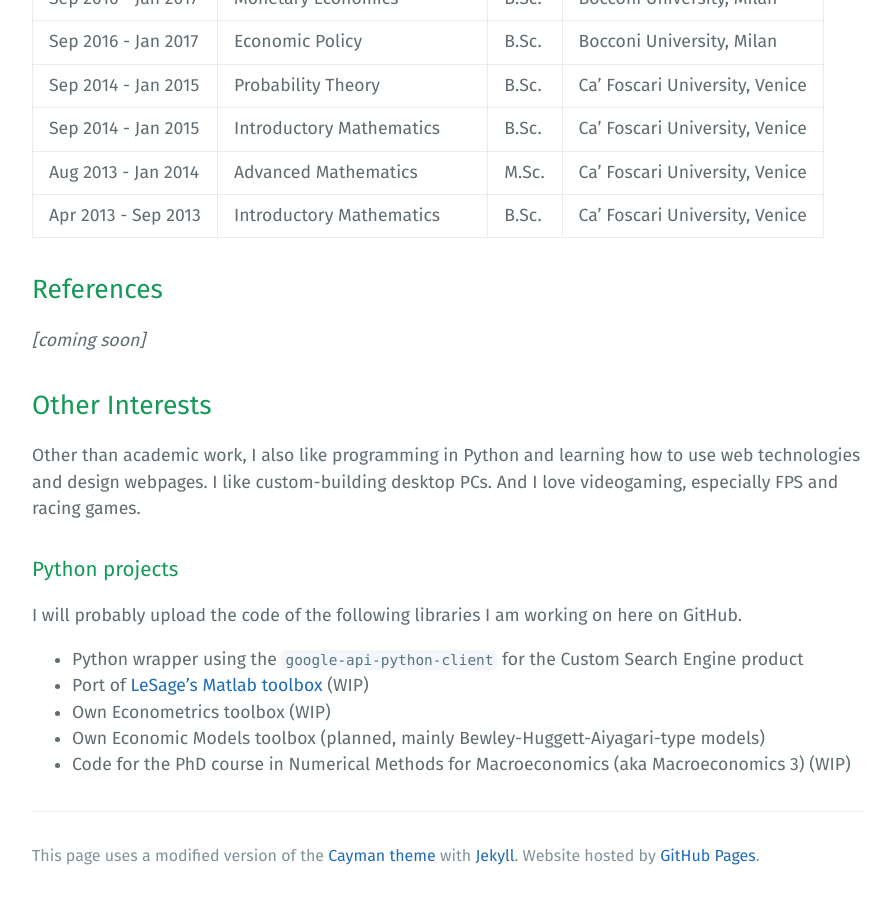
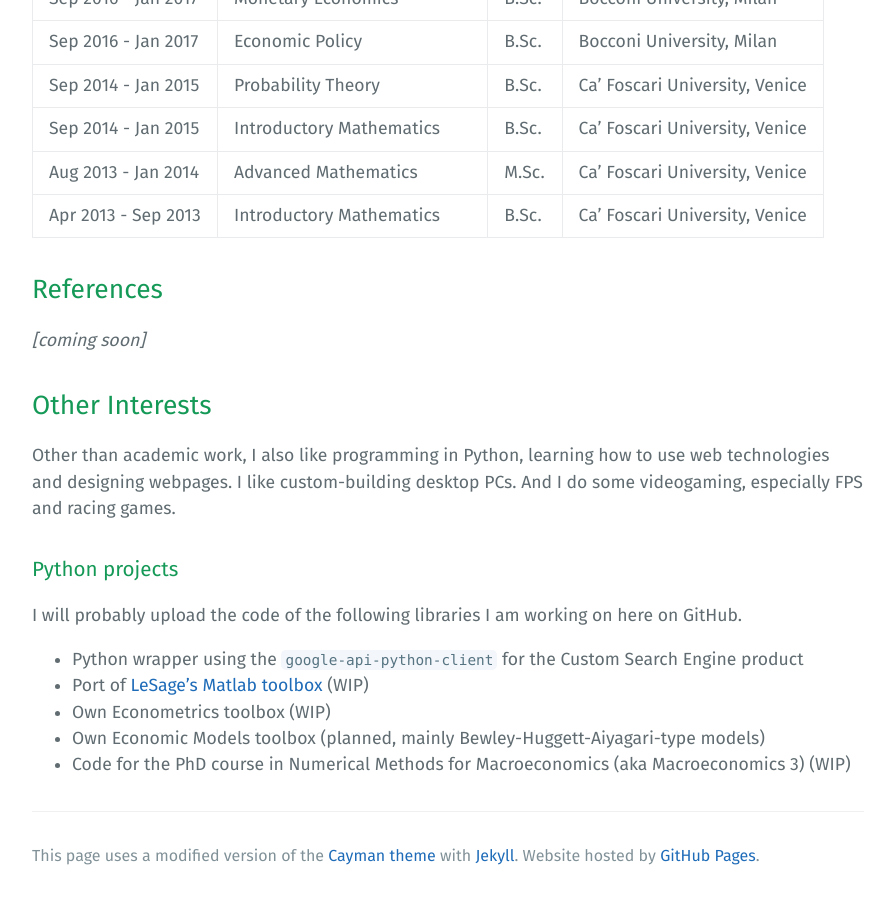
Before and after one commit to AndreaPasqualini/andreapasqualini.github.io, a Jekyll site: the page built from index.md, in a window 1280 px wide and 900 px high, scrolled down 1814 px. Shown: the whole window, without its empty margins (192-1085 px from the left). Built offline with Jekyll 4.4.1, drawn with Linux system fonts in a browser that asks for light colours.

Commit message:
Update index.md

```diff
--- a/index.md
+++ b/index.md
@@ -70,9 +70,9 @@ I am also interested in Time Series Econometrics and I plan to work on it in the
 
 ## Other Interests
 
-Other than academic work, I also like programming in Python and learning how to use web technologies and design webpages.
+Other than academic work, I also like programming in Python, learning how to use web technologies and designing webpages.
 I like custom-building desktop PCs.
-And I love videogaming, especially FPS and racing games.
+And I do some videogaming, especially FPS and racing games.
 
 
 ### Python projects
```
